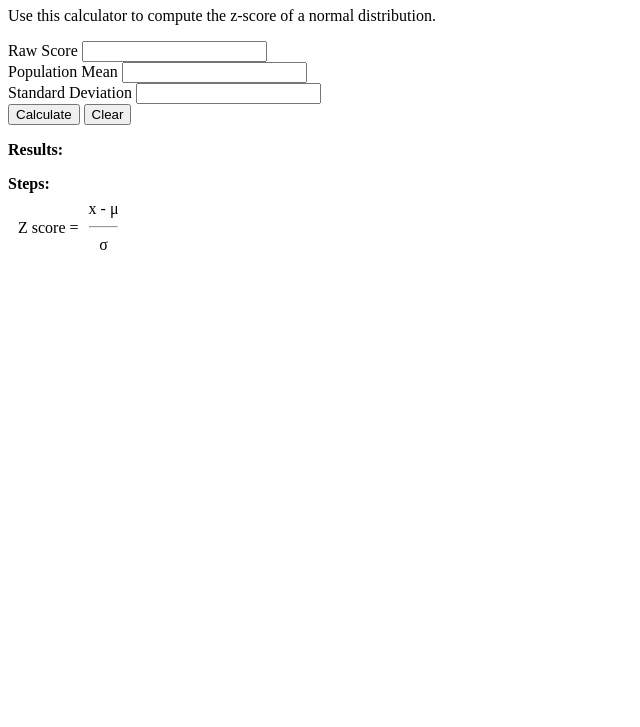
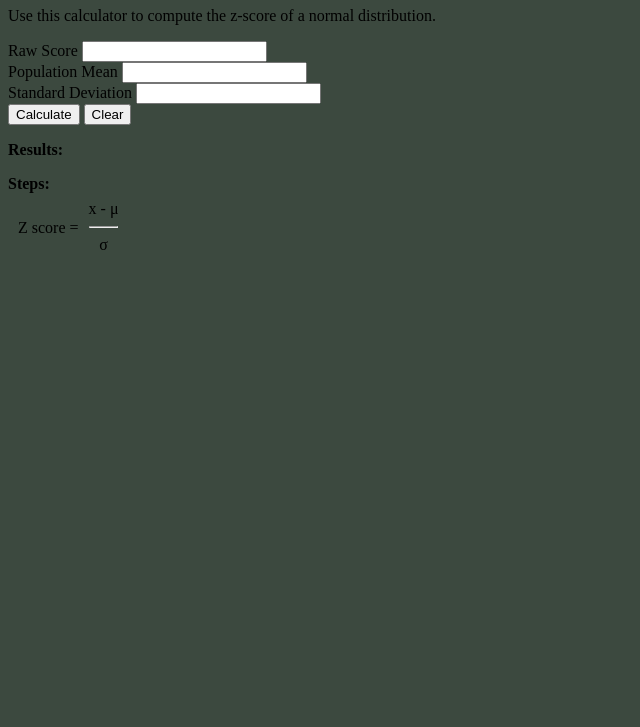
Before and after one commit to PattiyaY/z_score_calculator, a website built with webpack: page src/index.html in a window 1280 px wide. Shown: the part 73-800 px from the top of the page, without its empty margins (0-640 px from the left). Built offline with nearby package versions, Linux system fonts and the light colour scheme.

Commit message:
Update index.css

```diff
--- a/src/index.css
+++ b/src/index.css
@@ -1,3 +1,7 @@
+body {
+  background-color: #3C493F;
+}
+
 #formula_container {
   display: flex;
   flex-direction: row;
```
